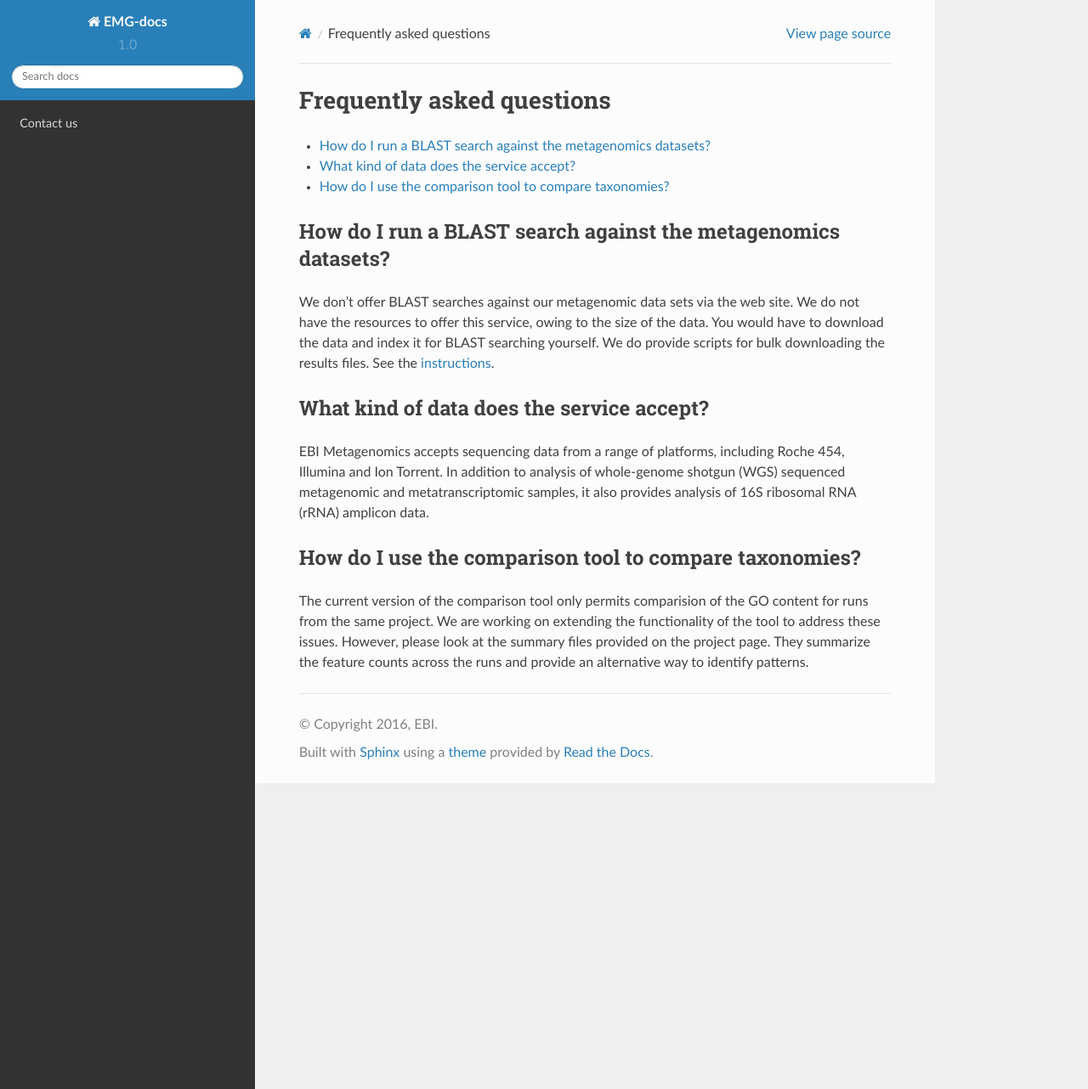
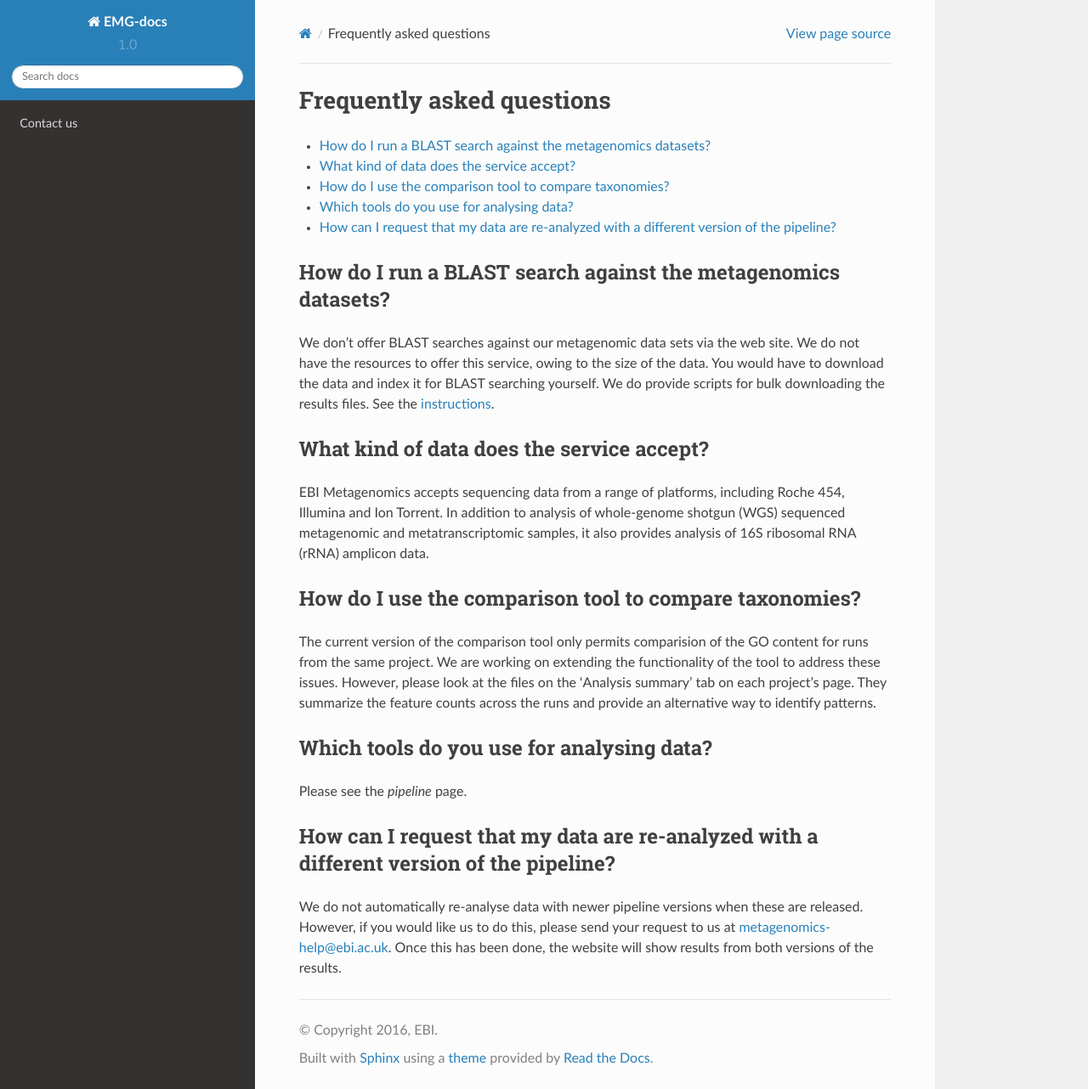
Before and after one commit to EBI-Metagenomics/EMG-docs, a Sphinx documentation site: the page built from docs/faq.rst, in a window 1280 px wide and 1282 px high. Shown: the whole window at 85% size. Built offline with Sphinx 7.4.7 and the Read the Docs theme 2.0.0, drawn with Linux system fonts in a browser that asks for light colours.

Commit message:
re-analysis

```diff
--- a/docs/faq.rst
+++ b/docs/faq.rst
@@ -19,4 +19,16 @@ EBI Metagenomics accepts sequencing data from a range of platforms, including Ro
 How do I use the comparison tool to compare taxonomies?
 -------------------------------------------------------
 
-The current version of the comparison tool only permits comparision of the GO content for runs from the same project. We are working on extending the functionality of the tool to address these issues. However, please look at the summary files provided on the project page. They summarize the feature counts across the runs and provide an alternative way to identify patterns.
+The current version of the comparison tool only permits comparision of the GO content for runs from the same project. We are working on extending the functionality of the tool to address these issues.
+However, please look at the files on the 'Analysis summary' tab on each project's page. They summarize the feature counts across the runs and provide an alternative way to identify patterns.
+
+Which tools do you use for analysing data?
+------------------------------------------
+
+Please see the `pipeline` page.
+
+
+How can I request that my data are re-analyzed with a different version of the pipeline?
+----------------------------------------------------------------------------------------
+
+We do not automatically re-analyse data with newer pipeline versions when these are released. However, if you would like us to do this, please send your request to us at metagenomics-help@ebi.ac.uk. Once this has been done, the website will show results from both versions of the results.
```
